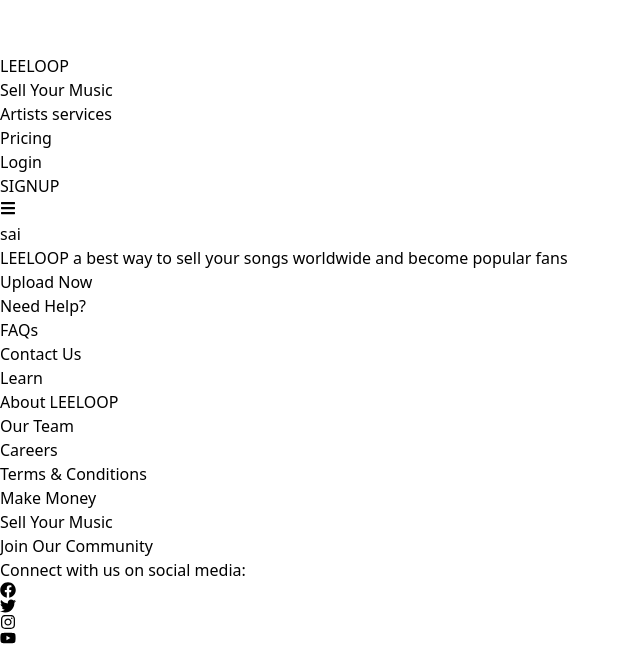
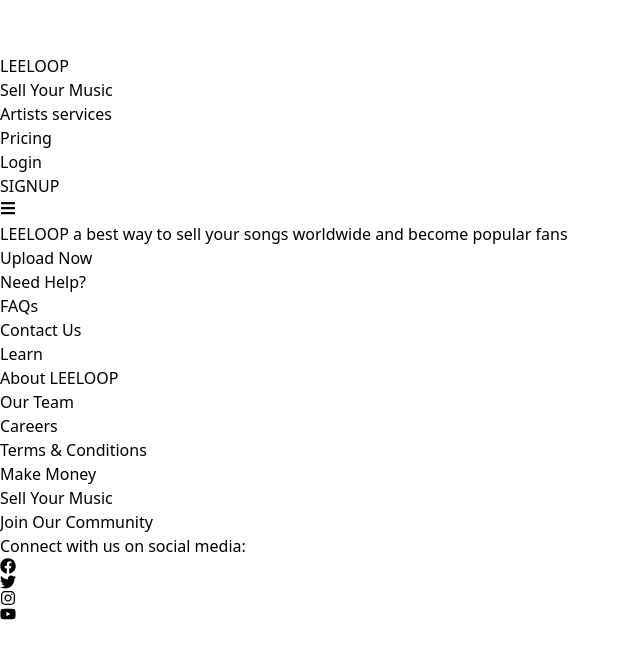
Before and after one commit to abvinnovator/MusicX, a React (Vite) app in the folder music/: page / in a window 1280 px wide. Shown: the part 1226-1872 px from the top of the page, without its empty margins (0-640 px from the left). After the commit the page ends 1848 px from the top, so only its background shows below. Built offline with nearby package versions, Linux system fonts and the light colour scheme.

Commit message:
Update Home.jsx

```diff
--- a/music/src/components/Home.jsx
+++ b/music/src/components/Home.jsx
@@ -5,7 +5,6 @@
   return (
     <>
     <Header />
-      <h1>sai</h1>
     <div className="bg-black flex flex-col items-center justify-center h-screen bg-[url('https://res.cloudinary.com/dtonbpwvj/image/upload/v1712837465/back_e9mrdh.jpg')] bg-cover bg-center">
   <div className="text-transparent bg-clip-text font-bold text-4xl md:text-6xl text-center">
     <span className="text-white">LEELOOP a best way to sell your</span>{' '}
```
